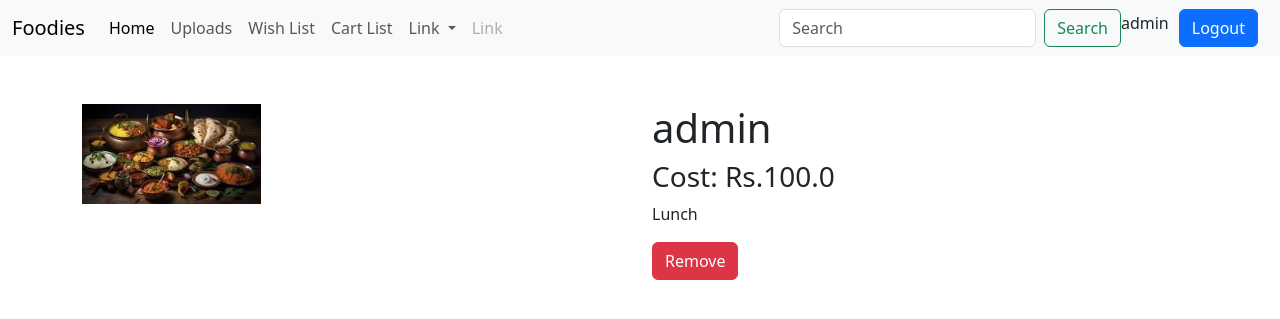
After one commit to vinayak-v-nayak/Foodies-Shop, a Django app: page /show_wishlist in a window 1280 px wide. The commit adds this page. Shown: the top 319 px of the page. Run offline with Django 5.2, Linux system fonts and the light colour scheme; a user stored in the database is signed in; data comes from the database, SQL or seed files in the repository; both versions use the stored data as it was after the commit; some libraries are stand-ins or nearby versions.

Commit message:
added untill cart list

```diff
--- a/FoodiesShop/settings.py
+++ b/FoodiesShop/settings.py
@@ -81,6 +81,12 @@ DATABASES = {
         'NAME': BASE_DIR / 'db.sqlite3',
     }
 }
+# define base directory for media uploads
+import os
+MEDIA_ROOT = os.path.join(BASE_DIR,'/media')
+
+#url to handle media_root
+MEDIA_URL = 'media/'
 
 
 # Password validation
--- /dev/null
+++ b/Templates/WishList.html
@@ -0,0 +1,29 @@
+{% extends 'main.html' %}
+
+{% block body_block %}
+    {% if view_products %}
+        {% for item in view_products %}
+            <div class="container mt-5">
+                <div class="row">
+                    <div class="col-md-6">
+                        <img src="{{ item.product.images.url }}" alt="Image" class="img-fluid product-img"/>
+                    </div>
+                    <div class="col-md-6">
+                        <!-- Display product-related information -->
+                        <h1>{{ user.username }}</h1>
+                        <h3>Cost: Rs.{{ item.product.cost }}</h3>
+                        <p>{{ item.product.category }}</p>
+
+                        <!-- Form to remove product using wishlist ID -->
+                        <form action="{% url 'removewish' item.wishlist_id %}" method="POST" style="display:inline;">
+                            {% csrf_token %}
+                            <button type="submit" class="btn btn-danger">Remove</button>
+                        </form>
+                    </div>
+                </div>
+            </div>
+        {% endfor %}
+    {% else %}
+        <p>Your wishlist is empty.</p>
+    {% endif %}
+{% endblock %}
--- a/Templates/main.html
+++ b/Templates/main.html
@@ -18,6 +18,18 @@
         margin-top: 10px;
         margin-bottom: 10px;
       }
+    .product-img{
+      max-width : 100%;
+      height: 100px;
+    }
+    .cartButton{
+      margin-top: 10px;
+    }
+    .imgwidth{
+      margin-top : 10px;
+      size: 100%;
+      border-radius: 10px;
+    }
     </style>
 </head>
 <body>
@@ -35,6 +47,12 @@
           <li class="nav-item">
             <a class="nav-link" href="{% url 'upload_images' %}">Uploads</a>
           </li>
+          <li class="nav-item">
+            <a class="nav-link" href="{% url 'show_wishlist' %}">Wish List</a>
+          </li>
+          <li class="nav-item"></li>
+          <a class="nav-link" href="{% url 'show_cartList' %}">Cart List</a>
+          </li>
           <li class="nav-item dropdown">
             <a class="nav-link dropdown-toggle" href="#" role="button" data-bs-toggle="dropdown" aria-expanded="false">
               Link
@@ -50,12 +68,22 @@
             <a class="nav-link disabled" aria-disabled="true">Link</a>
           </li>
         </ul>
-        <a href = "{% url 'Login' %}">
-        <button class="btn btn-primary" type="button" id = "loginButton">Login</button></a>
+        <!-- <a href = "{% url 'Login' %}"> -->
+      <!-- </a> -->
         <form class="d-flex" role="search">
           <input class="form-control me-2" type="search" placeholder="Search" aria-label="Search">
           <button class="btn btn-outline-success" type="submit">Search</button>
         </form>
+        {% if user.is_authenticated %}
+        <h6>{{user.username}}</h6>
+          <a href = "{% url 'Logout' %}">
+            <button class="btn btn-primary" type="button" id = "loginButton">Logout</button>
+          </a>
+        {% else %}
+          <a href = "{% url 'Login' %}">
+            <button class="btn btn-primary" type="button" id = "loginButton">Login</button>
+          </a>
+        {% endif %}
       </div>
     </div>
   </nav>
@@ -65,7 +93,6 @@
 
 {% endblock %}
 
-  <footer style="background-color: burlywood;width:100%; text-align: center; height:45px;">This is our footer</footer>
 
 
   <script src="https://code.jquery.com/jquery-3.2.1.slim.min.js" integrity="sha384-KJ3o2DKtIkvYIK3UENzmM7KCkRr/rE9/Qpg6aAZGJwFDMVNA/GpGFF93hXpG5KkN" crossorigin="anonymous"></script>
--- a/homepage/models.py
+++ b/homepage/models.py
@@ -1,12 +1,11 @@
 from django.db import models
+from django.contrib.auth.models import User
 
 # Create your models here.
 
 class Foodiee(models.Model):
     name = models.CharField(max_length=100)
     desc = models.TextField()
-
-
     updated = models.DateTimeField(auto_now=True) #updates the field value everytime instance is saved
     created = models.DateTimeField(auto_now_add=True) # sets the value when the instance is created.
 
@@ -16,6 +15,36 @@ class FoodImages(models.Model):
     name = models.CharField(max_length=100)
     category = models.TextField()
     cost = models.FloatField()
-    images = models.ImageField(upload_to="FoodImages/")
+    images = models.ImageField(upload_to="foodImages/")
     updated = models.DateTimeField(auto_now=True) #updates the field value everytime instance is saved
     created = models.DateTimeField(auto_now_add=True)
+
+
+#wishlist and cart
+class Wishlist(models.Model):
+    user = models.ForeignKey(User, on_delete=models.CASCADE)
+    product = models.ManyToManyField(FoodImages)
+    updated = models.DateTimeField(auto_now=True)
+    created = models.DateTimeField(auto_now_add=True)
+
+
+class Cart(models.Model):
+    user = models.ForeignKey(User,on_delete=models.CASCADE)
+    updated = models.DateTimeField(auto_now=True) #updates the field value everytime instance is saved
+    created = models.DateTimeField(auto_now_add=True)
+
+class CartItem(models.Model):
+    cart = models.ForeignKey(Cart,on_delete=models.CASCADE,null=True,blank=True)
+    product = models.ForeignKey(FoodImages,on_delete=models.CASCADE)
+    cart_count = models.IntegerField(default = 1)
+    updated = models.DateTimeField(auto_now=True) #updates the field value everytime instance is saved
+    created = models.DateTimeField(auto_now_add=True)
+
+
+class FoodReview(models.Model):
+    user = models.ForeignKey(User,on_delete=models.CASCADE)
+    product = models.ForeignKey(FoodImages,on_delete=models.CASCADE)
+    review_text = models.TextField()
+    rating = models.PositiveSmallIntegerField(choices=[(i,str(i)) for i in range(1,6)])
+    updated = models.DateTimeField(auto_now=True) #updates the field value everytime instance is saved
+    created = models.DateTimeField(auto_now_add=True)
--- a/homepage/urls.py
+++ b/homepage/urls.py
@@ -1,6 +1,7 @@
 from django.urls import path
 from .import views
-
+from django.conf import settings
+from django.conf.urls.static import static
 
 
 urlpatterns = [
@@ -8,7 +9,16 @@ urlpatterns = [
     path('About',views.About,name="about"),
     path('Upload',views.Uploads,name="upload_images"),
     path('Login',views.login_page,name="Login"),
+    path('Logout',views.logout_user,name="Logout"),
     path('SignUp',views.SignUp,name="SignUp"),
+    path('Product/<int:id>',views.product_view,name="Product"),
+    path('addWish/<int:id>',views.wish_list,name="addWish"),
+    path('addCart/<int:id>',views.cart_list,name="addCart"),
+    path('show_wishlist',views.show_wishList,name="show_wishlist"),
+    path('show_cartList',views.show_cartList,name="show_cartList"),
+    path('show_wishlist/remove/<int:id>/', views.remove_wish, name='removewish'),
+
 
 
 ]
+urlpatterns += static(settings.MEDIA_URL,document_root = settings.MEDIA_ROOT)
--- a/homepage/views.py
+++ b/homepage/views.py
@@ -1,7 +1,12 @@
 from django.shortcuts import render,redirect
 from django.http import HttpResponse
+from django.contrib.auth.decorators import login_required
 from . models import Foodiee
+from .models import FoodImages,Wishlist,Cart,FoodReview,CartItem
+from django.contrib import messages
 from . forms import UploadForms
+from django.contrib.auth.forms import AuthenticationForm,UserCreationForm
+from django.contrib.auth import authenticate,login,logout
 
 
 # def Home(request):
@@ -12,14 +17,15 @@ from . forms import UploadForms
 # Foodiee = [{"name":"Food1","Desc":"Ready to eat food."},{"name":"Food2","Desc":"Ready to eat food2."},{"name":"Food3","Desc":"Ready to eat food3."}]
 
 def Home(request):
-    Foodiees = Foodiee.objects.all() #to display all the data in db
-    context = {'Foodiee':Foodiees}
+    Foodiees = FoodImages.objects.all() #to display all the data in db
+    context = {'Foodiees':Foodiees}
     return render(request,"Home.html",context)
 
 
 def About(request):
     return render(request,"About.html")
 
+@login_required(login_url="/Login")
 def Uploads(request):
     if request.method == 'POST':
         form = UploadForms(request.POST,request.FILES)
@@ -30,23 +36,23 @@ def Uploads(request):
             return redirect('home')
     else:
         form = UploadForms()
+        images = FoodImages.objects.all()
 
-    return render(request,"Uploads.html",{'form':form})
+    return render(request,"Uploads.html",{'form':form,'images':images})
 
 
-from django.contrib.auth.forms import AuthenticationForm,UserCreationForm
-from django.contrib.auth import authenticate
 
 def login_page(request):
      if request.method == 'POST':
          form = AuthenticationForm(request,data=request.POST)
-         print("Is form valid",form)
+        #  print("Is form valid",form)
          if form.is_valid():
              #username #password
             user_name = form.cleaned_data.get('username')
             password = form.cleaned_data.get('password')
             user = authenticate(username=user_name,password=password)
             if user is not None:
+                login(request,user)
                 return  redirect('home')
             else:
                 return render(request,"login.html",{'form':form})
@@ -63,3 +69,70 @@ def SignUp(request):
     else:
         form = UserCreationForm()
         return render(request,"SignUp.html",{'form':form})
+
+def logout_user(request):
+    logout(request)
+    return redirect('home')
+
+from django.shortcuts import get_object_or_404
+
+def product_view(request,id):
+    product = get_object_or_404(FoodImages,id=id)
+    review_obj = FoodReview.objects.filter(product=product)
+
+    return render(request,"Product.html",{'product':product,"review_obj":review_obj})
+
+def wish_list(request,id):
+    product = FoodImages.objects.get(id=id)
+    obj1,created = Wishlist.objects.get_or_create(user= request.user)
+    obj1.product.add(product)
+    obj1.save()
+    return redirect('home')
+
+def cart_list(request,id):
+
+#check if user has cart or not
+    user_cart,created = Cart.objects.get_or_create(user= request.user)
+# fetch the product with given id
+    product = FoodImages.objects.get(id=id)
+
+#create a cart with cart items using user and product
+    cart_item, created = CartItem.objects.get_or_create(user=user_cart,product=product)
+    cart_item.product = product
+    cart_item.save()
+    return redirect('home')
+
+
+
+
+def show_wishList(request):
+    user = request.user
+    wishlists = Wishlist.objects.filter(user=user)
+
+
+    # Collect all products from all wishlists
+  # Collect products with their associated wishlist IDs
+    products_with_wishlist = []
+
+    for wishlist in wishlists:
+        # Add each product along with the wishlist ID
+        for product in wishlist.product.all():
+            products_with_wishlist.append({
+                'product': product,
+                'wishlist_id': wishlist.id  # Include wishlist ID
+            })
+
+    return render(request, "WishList.html", {"view_products": products_with_wishlist})
+
+def show_cartList(request):
+    cart, created = Cart.objects.get_or_create(user=request.user)
+    cart_items = CartItem.objects.filter(cart=cart)
+    return render(request, "CartList.html", {"user_products": cart_items})
+
+def remove_wish(request, id):
+     if request.user.is_authenticated:
+       wishlist_item = get_object_or_404(Wishlist, id=id, user=request.user)
+       wishlist_item.delete()
+       return redirect('home')
+     else:
+        return redirect('login')
```
Also changed, not shown: Templates/CartList.html (added, +23 -0 lines), Templates/Home.html (+9 -8 lines), Templates/Product.html (added, +21 -0 lines), Templates/SignUp.html (+1 -14 lines), Templates/login.html (+3 -13 lines), Templates/removeWish.html (added, +27 -0 lines), homepage/admin.py (+8 -0 lines), db.sqlite3, homepage/media/foodImages/images.jpg (added), homepage/migrations/0007_alter_foodimages_images_cart_wishlist.py (added), homepage/migrations/0008_foodreview.py (added), homepage/migrations/0009_remove_cart_product_cartitem.py (added), homepage/migrations/0010_rename_user_cartitem_cart.py (added).
